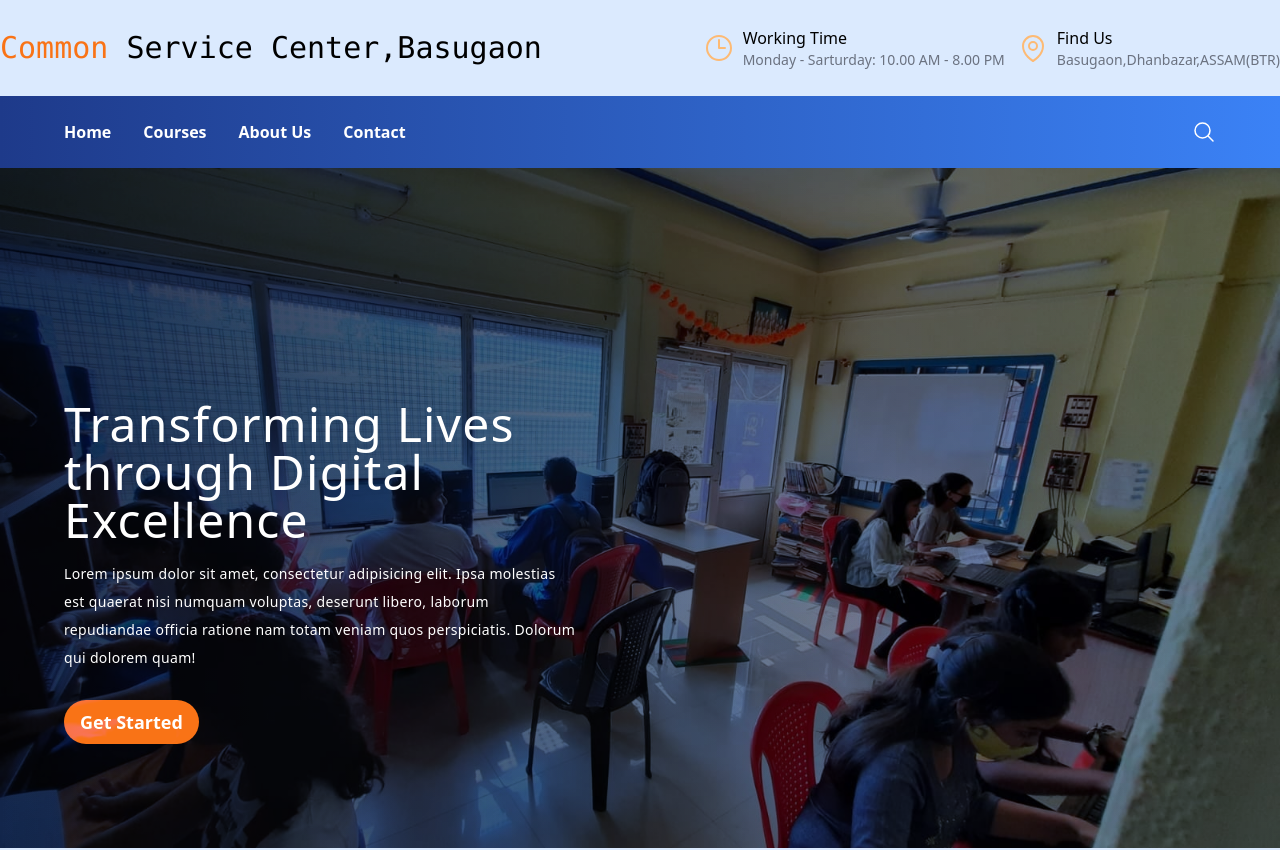
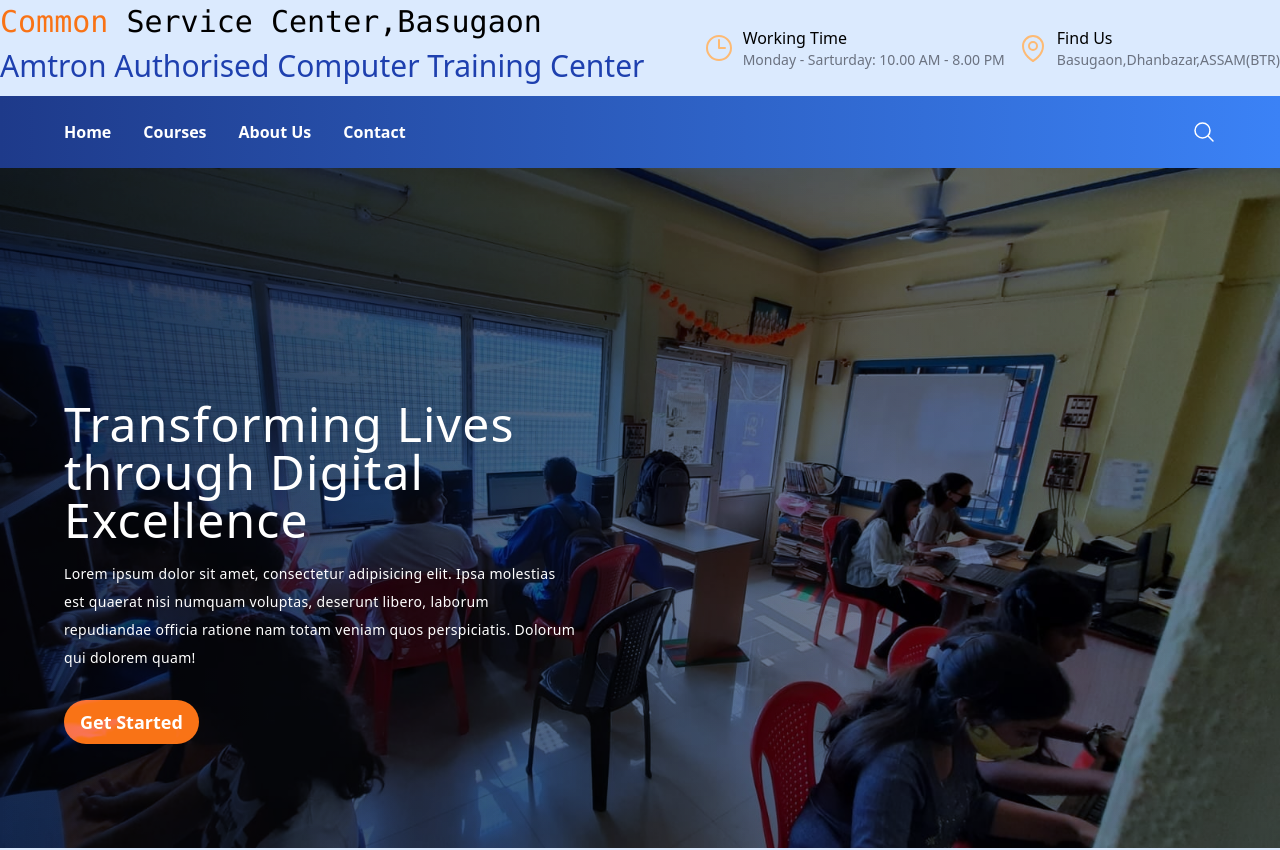
Before and after one commit to CRPragyan/csc-website, a React (Vite) app: page / in a window 1280 px wide. Shown: the top 850 px of the page. Built offline with nearby package versions, Linux system fonts and the light colour scheme; the HTML template or start-up script is replaced by a standard one.

Commit message:
adding header

```diff
--- a/src/components/Header.jsx
+++ b/src/components/Header.jsx
@@ -6,7 +6,12 @@ function Header() {
     <div>
       <header className="bg-blue-100">
         <div className="flex gap-3 max-w-7xl mx-auto my-0 md:justify-between justify-center items-center h-24">
-          <Logo size={"text-3xl"} responsive={""} />
+          <div>
+            <Logo size={"text-3xl"} responsive={""} />
+            <h2 className="text-3xl my-2 text-blue-800 capitalize">
+              Amtron Authorised computer Training center
+            </h2>
+          </div>
           <div className="flex gap-3">
             <div className="md:flex gap-2 justify-center items-center hidden">
               <svg
```
